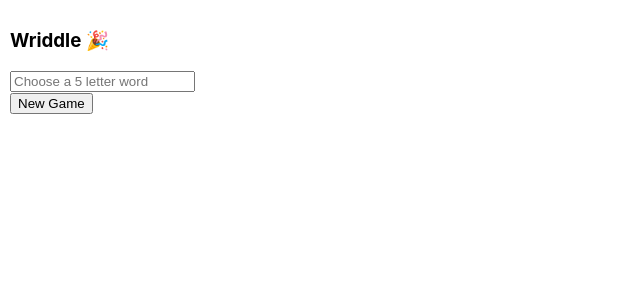
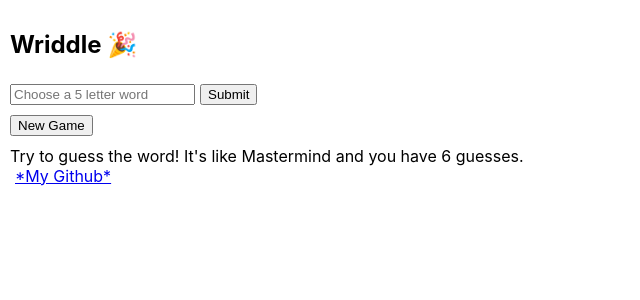
Before and after one commit to rjk79/wriddle, a React (Create React App) app: page / in a window 1280 px wide. Shown: the top 300 px of the page, without its empty margins (0-640 px from the left). Built offline with nearby package versions, Linux system fonts and the light colour scheme.

Commit message:
Make small changes

```diff
--- a/src/App.css
+++ b/src/App.css
@@ -1,3 +1,20 @@
 .app {
   padding: 10px;
 }
+
+input, button {
+  margin: 5px 0;
+}
+
+[type='submit'] {
+  margin-left: 5px;
+}
+
+.feedback {
+  margin: 5px 0;
+  color: red;
+}
+
+a {
+  margin: 5px;
+}
--- a/src/App.js
+++ b/src/App.js
@@ -6,7 +6,7 @@ function App() {
 
   return (
     <div className="app">
-      <h3>Wriddle 🎉</h3>
+      <h2>Wriddle 🎉</h2>
       <Board />
     </div>
   );
--- a/src/board.js
+++ b/src/board.js
@@ -2,6 +2,8 @@ import React, {useState, useEffect} from 'react'
 import Attempt from './attempt';
 
 import {words} from './nouns'
+
+const GAME_OVER = 'Sorry, play again? 🥺'
 
 const Board = () => {
     const [answer, setAnswer] = useState('')
@@ -10,8 +12,7 @@ const Board = () => {
     const [feedback, setFeedback] = useState('')
 
     useEffect(() => {
-        const index = Math.floor(Math.random() * words.length - 1)
-        setAnswer(words[index].toLowerCase())
+        resetWord()
     }, [])
 
     const attemptItems = attempts.map((attempt, idx) => (
@@ -23,6 +24,12 @@ const Board = () => {
     function newGame() {
         setAttempts([])
         setCurrent('')
+        resetWord()
+    }
+
+    function resetWord() {
+        const index = Math.floor(Math.random() * words.length - 1)
+        setAnswer(words[index].toLowerCase())
     }
 
     function getColor(char, index) {
@@ -35,6 +42,10 @@ const Board = () => {
 
     async function onSubmit(e) {
         e.preventDefault()
+
+        if (feedback === GAME_OVER) {
+            return
+        }
 
         await checkWord().then(res => {
                 if (res.status === 404) {
@@ -52,7 +63,7 @@ const Board = () => {
                         if (current === answer) {
                             setFeedback('You win!')
                         } else if (attempts.length === 6) {
-                            setFeedback('Sorry, play again? 🥺')
+                            setFeedback(GAME_OVER)
                         }
                     } else {
                         setFeedback('Attempt must be 5 letters')
@@ -62,20 +73,6 @@ const Board = () => {
     }
 
     async function checkWord() {
-        // var request = new XMLHttpRequest()
-        // await request.open('GET', `https://api.dictionaryapi.dev/api/v2/entries/en/${current}`, true)
-        // request.onload = function () {
-        //     var data = JSON.parse(this.response)
-        //     console.log(data)
-        //     if (request.status >= 200 && request.status < 400) {
-        //         const isWord = data.title !== 'No Definitions Found'
-        //         setIsValidWord(isWord)
-        //     } else {
-        //         console.log('error')
-        //     }
-        // }
-
-        // await request.send()
         const request = new Request(
             `https://api.dictionaryapi.dev/api/v2/entries/en/${current}`,
             {
@@ -92,12 +89,19 @@ const Board = () => {
             <form onSubmit={onSubmit}>
                 <input
                     value={current}
-                    onChange={e => setCurrent(e.target.value)}
+                    onChange={e => setCurrent(e.target.value.toLowerCase())}
                     placeholder="Choose a 5 letter word"
                 />
+                <input type="submit" value="Submit"/>
             </form>
             <button onClick={newGame}>New Game</button>
-            {feedback}
+            <div className="feedback">{feedback}</div>
+            <div>
+                Try to guess the word! It's like Mastermind and you have 6 guesses.
+            </div>
+            <a className="github-link" href="https://github.com/rjk79" target="_blank">
+                *My Github*
+            </a>
         </div>
     )
 }
```
